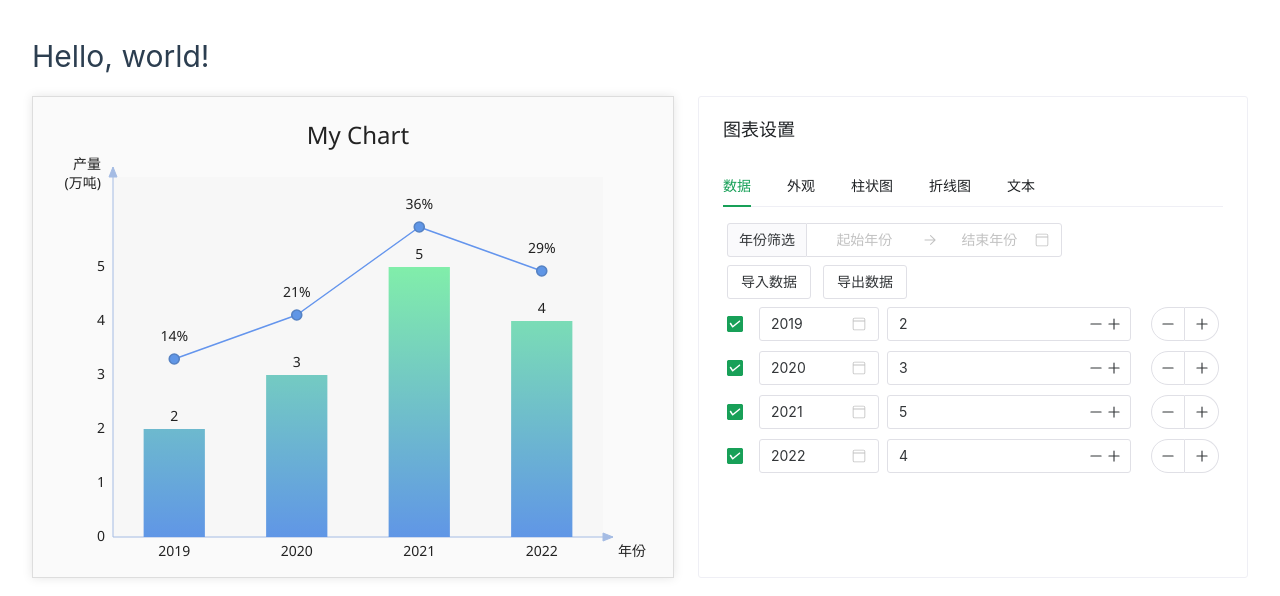
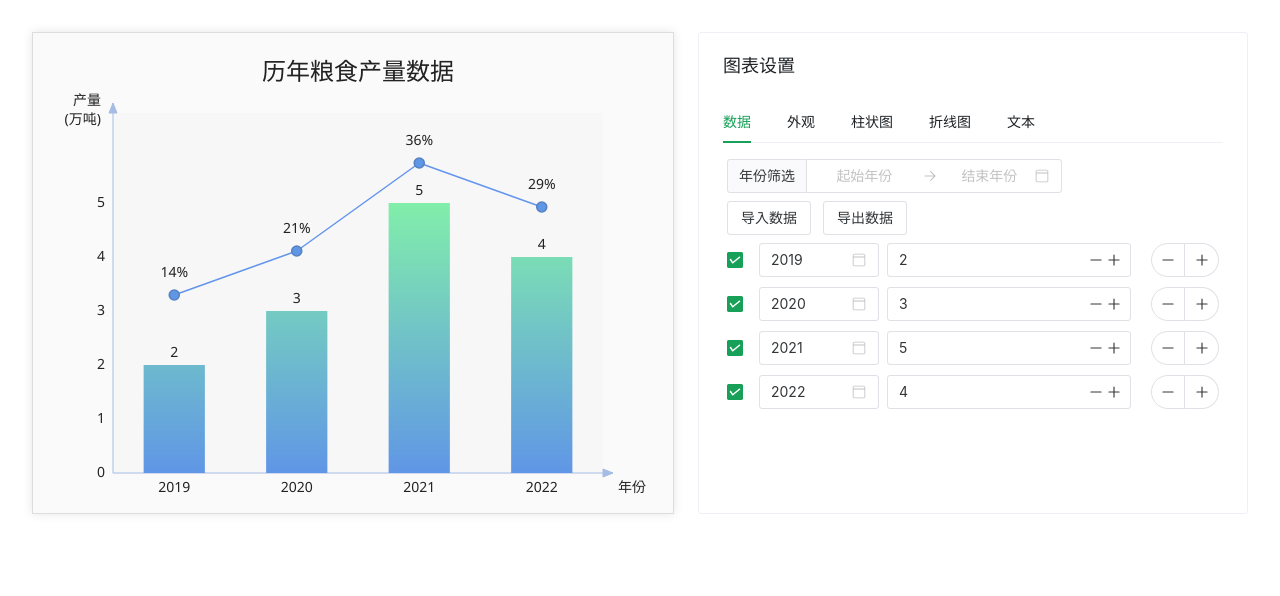
Before and after one commit to hotwords123/ChartCraft, a Vue app: page / in a window 1280 px wide. Shown: the top 596 px of the page. Built offline with nearby package versions, Linux system fonts and the light colour scheme.

Commit message:
feat(ui): minor adjustments

```diff
--- a/index.html
+++ b/index.html
@@ -4,7 +4,7 @@
     <meta charset="UTF-8">
     <link rel="icon" href="/favicon.ico">
     <meta name="viewport" content="width=device-width, initial-scale=1.0">
-    <title>Vite App</title>
+    <title>ChartCraft</title>
   </head>
   <body>
     <div id="app"></div>
--- a/src/App.vue
+++ b/src/App.vue
@@ -140,7 +140,7 @@ function showExportDialog() {
 /* chart options */
 
 const options = ref<ChartOptions>({
-  title: 'My Chart',
+  title: '历年粮食产量数据',
   width: 640,
   height: 480,
   background: '#fafafa',
@@ -264,9 +264,6 @@ function onCreateGradient() {
 </script>
 
 <template>
-  <header>
-    <h1>Hello, world!</h1>
-  </header>
   <main>
     <MyChart class="chart" :data="chartData" :options="options" />
     <n-card class="settings" title="图表设置">
@@ -442,10 +439,6 @@ function onCreateGradient() {
 </template>
 
 <style scoped>
-header {
-  margin-bottom: 1rem;
-}
-
 main {
   display: flex;
   flex-direction: row;
```
